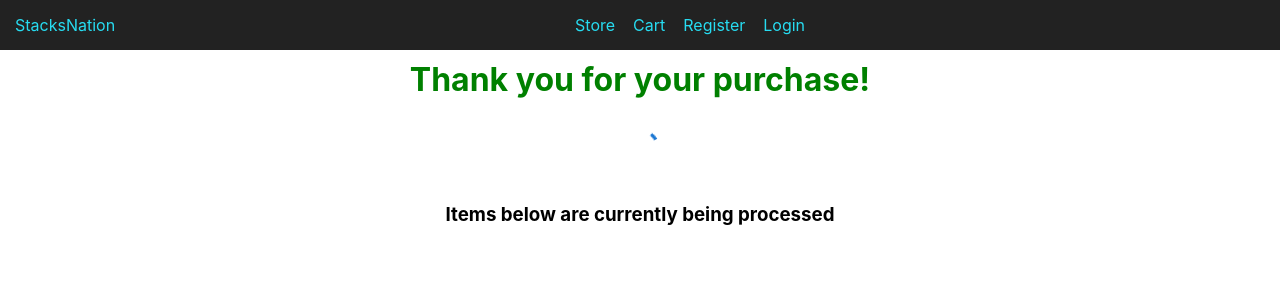
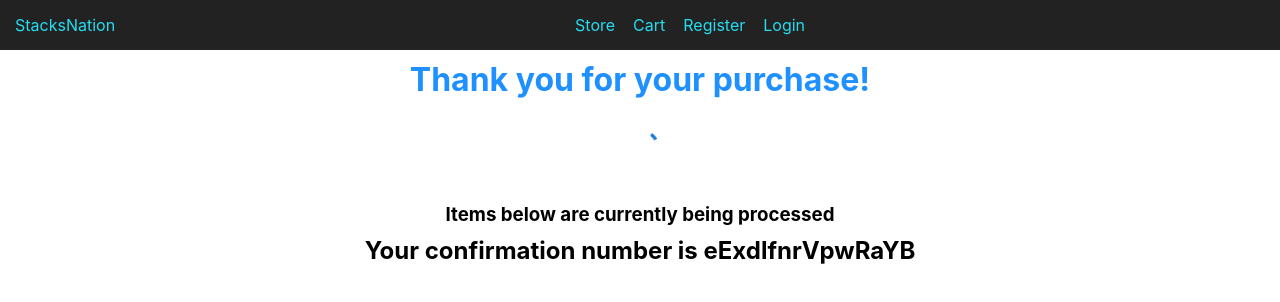
Before and after one commit to midlynj/newUser, a React (Create React App) app: page /thankyouforyourpurchase in a window 1280 px wide. Shown: the top 302 px of the page. Built offline with nearby package versions, Linux system fonts and the light colour scheme.

Commit message:
function for to genertate random confirmation number created

```diff
--- a/package.json
+++ b/package.json
@@ -3,6 +3,9 @@
   "version": "0.1.0",
   "private": true,
   "dependencies": {
+    "@emotion/react": "^11.10.5",
+    "@emotion/styled": "^11.10.5",
+    "@mui/material": "^5.10.13",
     "@testing-library/jest-dom": "^5.16.5",
     "@testing-library/react": "^13.4.0",
     "@testing-library/user-event": "^13.5.0",
@@ -12,6 +15,7 @@
     "react-bootstrap": "^2.5.0",
     "react-dom": "^18.2.0",
     "react-icons": "^4.6.0",
+    "react-lorem-ipsum": "^1.4.10",
     "react-router-dom": "^6.4.2",
     "react-scripts": "5.0.1",
     "react-use-cart": "^1.13.0",
--- a/src/component/ThankYou.js
+++ b/src/component/ThankYou.js
@@ -34,12 +34,24 @@ const ThankYou = () => {
     //     navigate("/")
     // }
     // setTimeout(returnToHome,5000)
+    let randomConfirmationNumber = ""
+    function confirmationNumberGenerator(length) {
+
+        let characters = 'ABCDEFGHIJKLMNOPQRSTUVWXYZabcdefghijklmnopqrstuvwxyz0123456789';
+        let charactersLength = characters.length;
+        for ( let i = 0; i < length; i++ ) {
+            randomConfirmationNumber += characters.charAt(Math.floor(Math.random() * charactersLength));
+        }
+        console.log(randomConfirmationNumber)
+
+    } confirmationNumberGenerator(15)
+
 
     return (
         <div>
             <h1 style={{
                 margin:"10px",
-                color:"green"
+                color:"dodgerblue"
             }}>Thank you for your purchase!</h1>
             <CircularProgress style={{
                 margin: "20px"
@@ -51,6 +63,8 @@ const ThankYou = () => {
             <h3 style={{
                 margin:"10px"
             }}>Items below are currently being processed</h3>
+
+            <h2>Your confirmation number is {randomConfirmationNumber}</h2>
 
             {items.map((item) => (
                 <div className="thankyou" key={item.id} >
```
Also changed, not shown: 1 other file (tests, documents, lock files or other folders).
